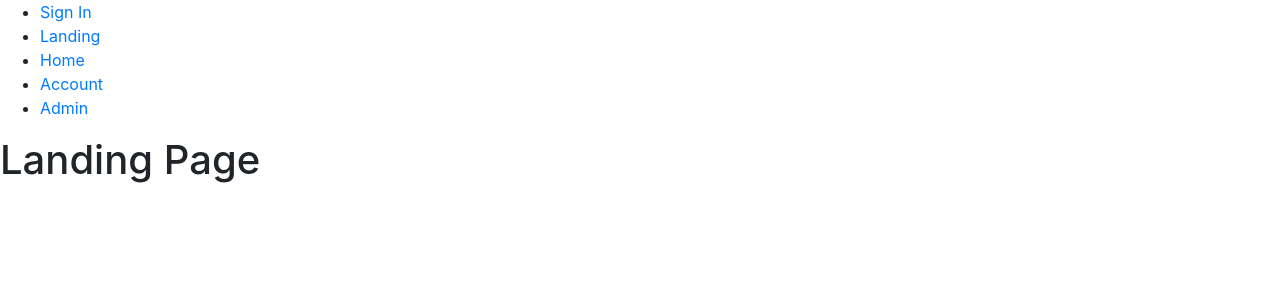
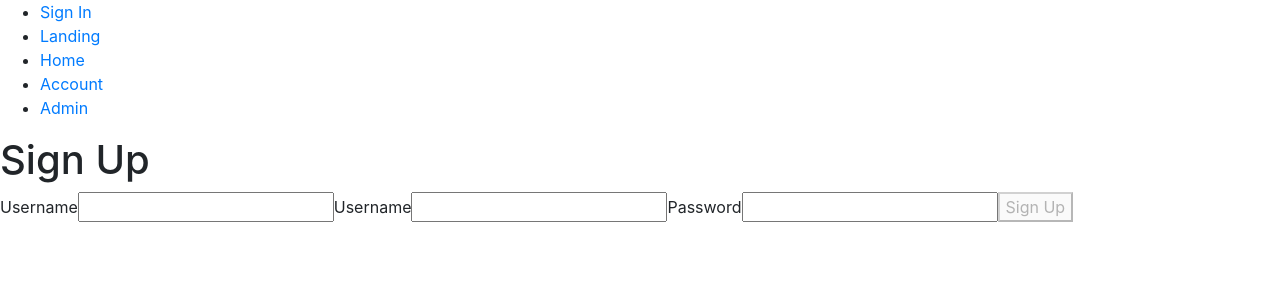
Before and after one commit to jeff-flower/draft-picks, a React (Create React App) app: page /signup in a window 1280 px wide. Shown: the top 300 px of the page. Built offline with nearby package versions, Linux system fonts and the light colour scheme; no server answers.

Commit message:
Add sign in form

```diff
--- a/src/components/Firebase/index.tsx
+++ b/src/components/Firebase/index.tsx
@@ -1,11 +1,11 @@
 import React from 'react';
 
-import { Firebase } from './firebase';
+import { Firebase, getFirebaseInstance } from './firebase';
 
 const FirebaseContext = React.createContext<null | Firebase>(null);
 
 export const FirebaseProvider: React.FC<{}> = ({ children }) => (
-  <FirebaseContext.Provider value={new Firebase()}>
+  <FirebaseContext.Provider value={getFirebaseInstance()()}>
     {children}
   </FirebaseContext.Provider>
 );
--- a/src/components/SignUp/index.tsx
+++ b/src/components/SignUp/index.tsx
@@ -1,7 +1,70 @@
 import React from 'react';
+import { Link } from 'react-router-dom';
+import * as firebase from 'firebase/app';
+
+import { HOME, SIGN_UP } from '../../constants/routes';
 
 export const SignUpPage = () => (
   <div>
-    <h1>Sign Up Page</h1>
+    <h1>Sign Up</h1>
+    <SignUpForm />
   </div>
 );
+
+const SignUpForm: React.FC<{}> = () => {
+  const [username, setUsername] = React.useState<string>('');
+  const [email, setEmail] = React.useState<string>('');
+  const [password, setPassword] = React.useState<string>('');
+  const [error, setError] = React.useState<null | firebase.auth.AuthError>(
+    null
+  );
+
+  const onSubmit = (e: React.FormEvent<HTMLElement>) => {
+    e.preventDefault();
+    console.log('submit:', username, email, password);
+  };
+
+  const isInvalid = password === '' || email === '' || username === '';
+
+  return (
+    <form onSubmit={onSubmit}>
+      <label>
+        Username
+        <input
+          name="username"
+          value={username}
+          onChange={(e) => setUsername(e.target.value)}
+          type="text"
+        />
+      </label>
+      <label>
+        Username
+        <input
+          name="email"
+          value={email}
+          onChange={(e) => setEmail(e.target.value)}
+          type="email"
+        />
+      </label>
+      <label>
+        Password
+        <input
+          name="password"
+          value={password}
+          onChange={(e) => setPassword(e.target.value)}
+          type="password"
+        />
+      </label>
+      <button disabled={isInvalid} type="submit">
+        Sign Up
+      </button>
+      {error && <p>{error.message}</p>}
+    </form>
+  );
+};
+
+export const SignUpLink = () => (
+  <p>
+    Don't have an account? <Link to={SIGN_UP}>Sign Up</Link>
+  </p>
+);
--- a/src/constants/routes.ts
+++ b/src/constants/routes.ts
@@ -1,5 +1,5 @@
 export const LANDING = '/';
-export const SIGN_UP = 'signup';
+export const SIGN_UP = '/signup';
 export const SIGN_IN = '/signin';
 export const HOME = '/home';
 export const ACCOUNT = '/account';
```
